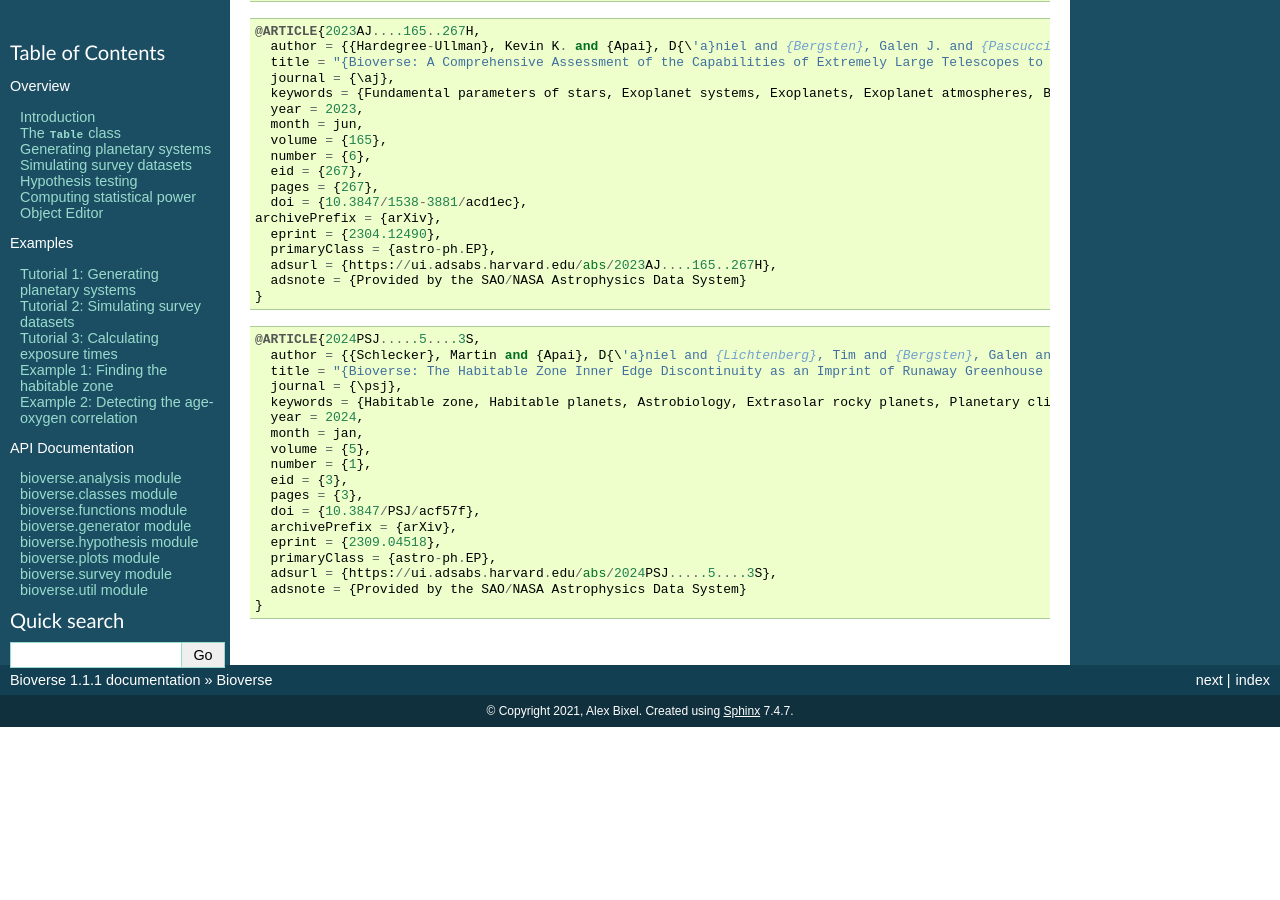
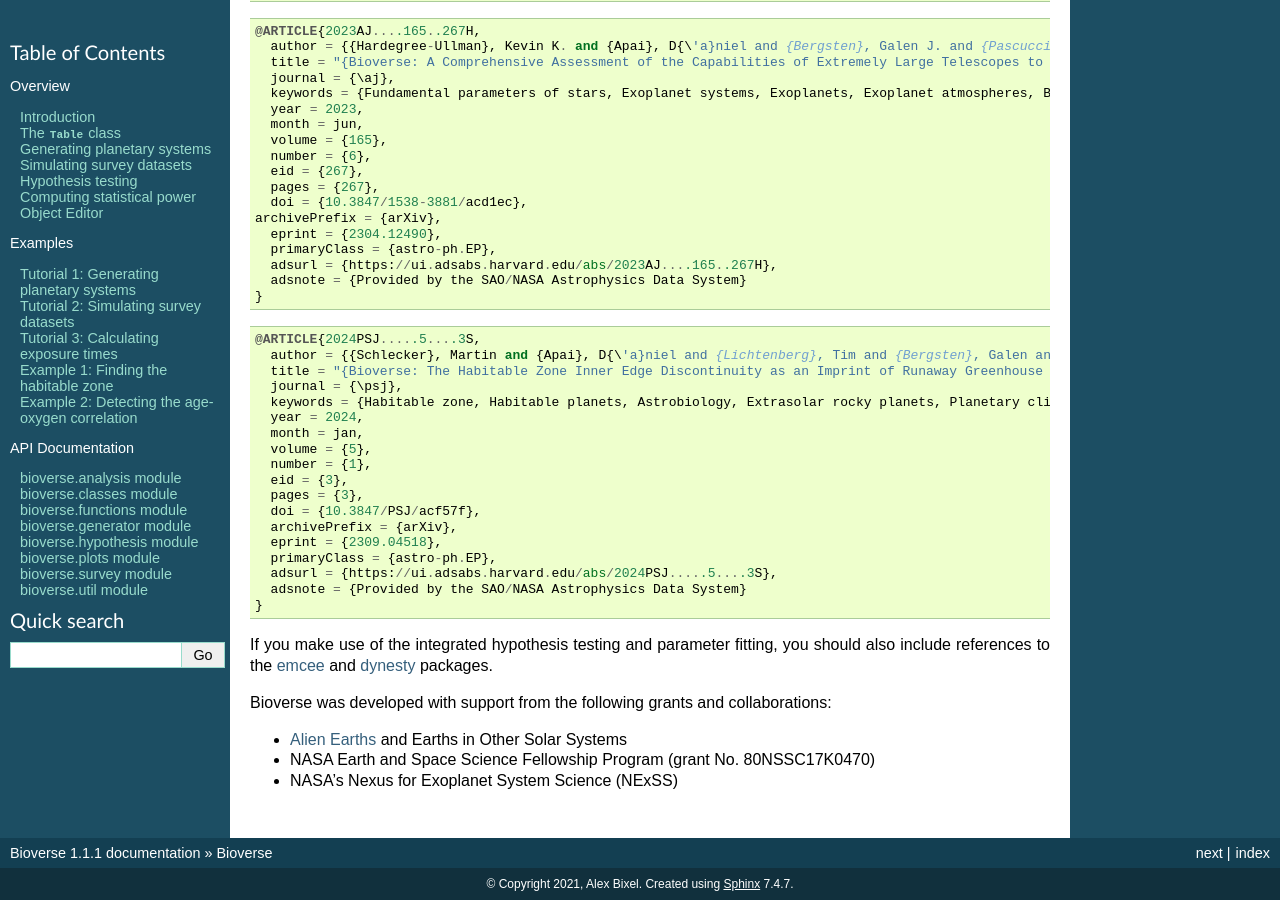
Before and after one commit to danielapai/bioverse, a Sphinx documentation site: the page built from docs/index.rst, in a window 1280 px wide and 900 px high, scrolled down 1420 px. Built offline with Sphinx 7.4.7, drawn with Linux system fonts in a browser that asks for light colours; pages that are not in the unit, such as notebooks, are missing from menus; before the commit the page ends 2147 px from its top, so only the background shows below that.

Commit message:
Added Alien Earths mention in index.rst

```diff
--- a/docs/index.rst
+++ b/docs/index.rst
@@ -145,3 +145,13 @@ Papers making use of Bioverse should cite `Bixel & Apai (2021) <https://ui.adsab
    adsurl = {https://ui.adsabs.harvard.edu/abs/2024PSJ.....5....3S},
    adsnote = {Provided by the SAO/NASA Astrophysics Data System}
  }
+
+If you make use of the integrated hypothesis testing and parameter fitting, you should also include references to the `emcee <https://github.com/dfm/emcee>`_ and `dynesty <https://github.com/joshspeagle/dynesty>`_ packages.
+
+
+
+Bioverse was developed with support from the following grants and collaborations:
+
+- `Alien Earths <https://alienearths.space/>`_ and Earths in Other Solar Systems
+- NASA Earth and Space Science Fellowship Program (grant No. 80NSSC17K0470)
+- NASA's Nexus for Exoplanet System Science (NExSS)
```
